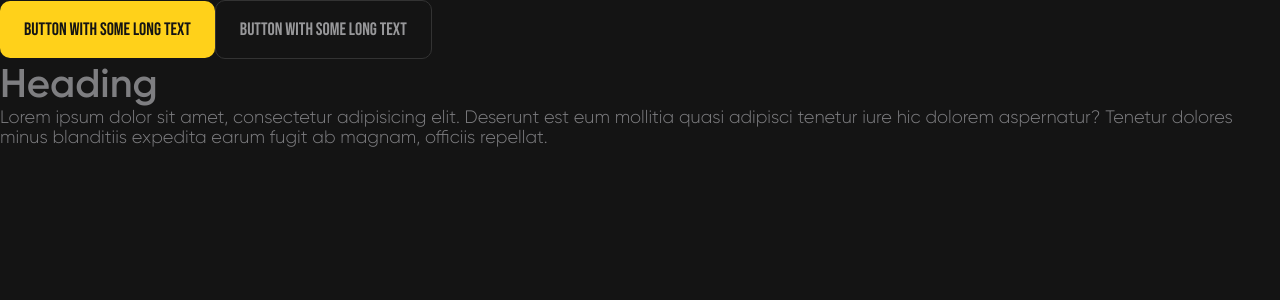
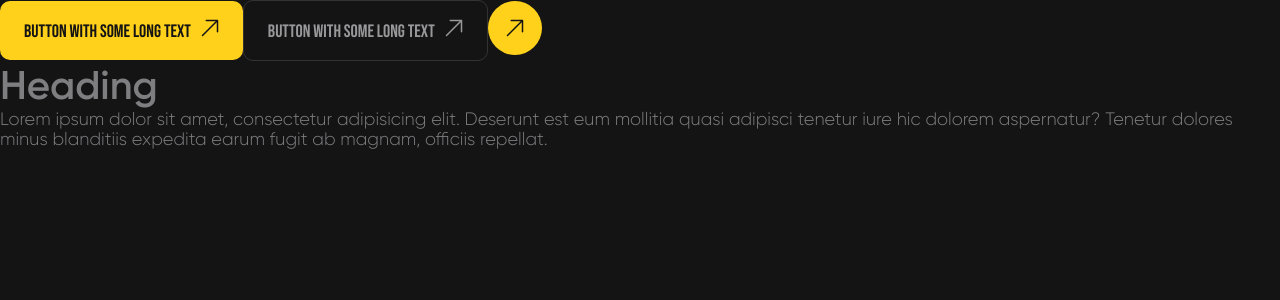
Before and after one commit to xphnx/ratey-rankuz, a Next.js app: page / in a window 1280 px wide. Shown: the top 300 px of the page. Built offline with nearby package versions, Linux system fonts and the light colour scheme.

Commit message:
feat(): add svg icons to button component

```diff
--- a/components/Button/Button.module.css
+++ b/components/Button/Button.module.css
@@ -7,8 +7,24 @@
 
     border-radius: 10px;
     cursor: pointer;
+}
 
-    transition: all 0.2s;
+.button,
+.button svg,
+.button:hover svg {
+    transition: transform 0.3s, fill 0.3s, background-color 0.3s, color 0.3s;
+}
+
+.button svg {
+    fill: var(--dark20);
+}
+
+.button:hover svg {
+    transform: rotate(45deg) translate(3px, -1px);
+}
+
+.iconWrapper {
+    margin-left: 10px;
 }
 
 .ghost {
@@ -24,19 +40,31 @@
     background-color: var(--gray60);
 }
 
-.primary, .primaryRadius {
+.ghost svg {
+    fill: var(--gray60)
+}
+
+.ghost:hover svg {
+    fill: var(--white);
+}
+
+.primary, .primaryCircle {
     color: var(--dark20);
 
     background-color: var(--primary);
     border: none;
 }
 
-.primary:hover ,.primaryRadius:hover {
+.primary:hover ,.primaryCircle:hover {
     background-color: var(--primary-hover);
 }
 
-.primaryRadius {
+.primaryCircle {
     padding: 18px;
 
-    border-radius: 100%;
+    border-radius: 50%;
 }
+
+.primaryCircle svg {
+    display: block;
+}
--- a/components/Button/Button.tsx
+++ b/components/Button/Button.tsx
@@ -1,22 +1,36 @@
 import { ButtonHTMLAttributes, ReactNode } from 'react';
 import cn from 'classnames';
+import ArrowIcon from './icons/ArrowIcon.svg';
 import styles from './Button.module.css';
 
 interface ButtonProps extends ButtonHTMLAttributes<HTMLButtonElement> {
-	children: ReactNode;
-	appearance: 'ghost' | 'primary' | 'primary-radius';
+	children?: ReactNode;
+	appearance: 'ghost' | 'primary' | 'primary-circle';
+	withArray?: boolean;
 }
 
-export const Button = ({ appearance, children }: ButtonProps): JSX.Element => {
+export const Button = ({
+	appearance,
+	children,
+	withArray = false,
+	className,
+	...props
+}: ButtonProps): JSX.Element => {
 	return (
 		<button
-			className={cn(styles.button, {
+			className={cn(styles.button, className, {
 				[styles.primary]: appearance === 'primary',
 				[styles.ghost]: appearance === 'ghost',
-				[styles.primaryRadius]: appearance === 'primary-radius',
+				[styles.primaryCircle]: appearance === 'primary-circle',
 			})}
+			{...props}
 		>
-			{appearance === 'primary-radius' ? null : children}
+			{appearance === 'primary-circle' ? <ArrowIcon /> : children}
+			{withArray && appearance !== 'primary-circle' && (
+				<span className={styles.iconWrapper}>
+					<ArrowIcon />
+				</span>
+			)}
 		</button>
 	);
 };
--- a/next.config.mjs
+++ b/next.config.mjs
@@ -1,6 +1,14 @@
 /** @type {import('next').NextConfig} */
 const nextConfig = {
 	reactStrictMode: true,
+	webpack: (config) => {
+		config.module.rules.push({
+			test: /\.svg$/i,
+			use: ['@svgr/webpack'],
+		});
+
+		return config;
+	},
 };
 
 export default nextConfig;
--- a/package.json
+++ b/package.json
@@ -18,6 +18,7 @@
     "react-dom": "^18"
   },
   "devDependencies": {
+    "@svgr/webpack": "^8.1.0",
     "@types/node": "^20",
     "@types/react": "^18",
     "@types/react-dom": "^18",
--- a/pages/index.tsx
+++ b/pages/index.tsx
@@ -23,8 +23,13 @@ export default function Home(): JSX.Element {
 				<link rel="icon" href="/favicon.ico" />
 			</Head>
 			<main className={`${gilroyLight.variable} ${gilroySemiBold.variable}`}>
-				<Button appearance="primary">Button with some long text</Button>
-				<Button appearance="ghost">Button with some long text</Button>
+				<Button appearance="primary" withArray>
+					Button with some long text
+				</Button>
+				<Button appearance="ghost" withArray>
+					Button with some long text
+				</Button>
+				<Button appearance="primary-circle" />
 				<Heading level={3}>Heading</Heading>
 				<p>
 					Lorem ipsum dolor sit amet, consectetur adipisicing elit. Deserunt est eum mollitia quasi
```
Also changed, not shown: components/Button/icons/ArrowIcon.svg (added), 1 other file (tests, documents, lock files or other folders).
